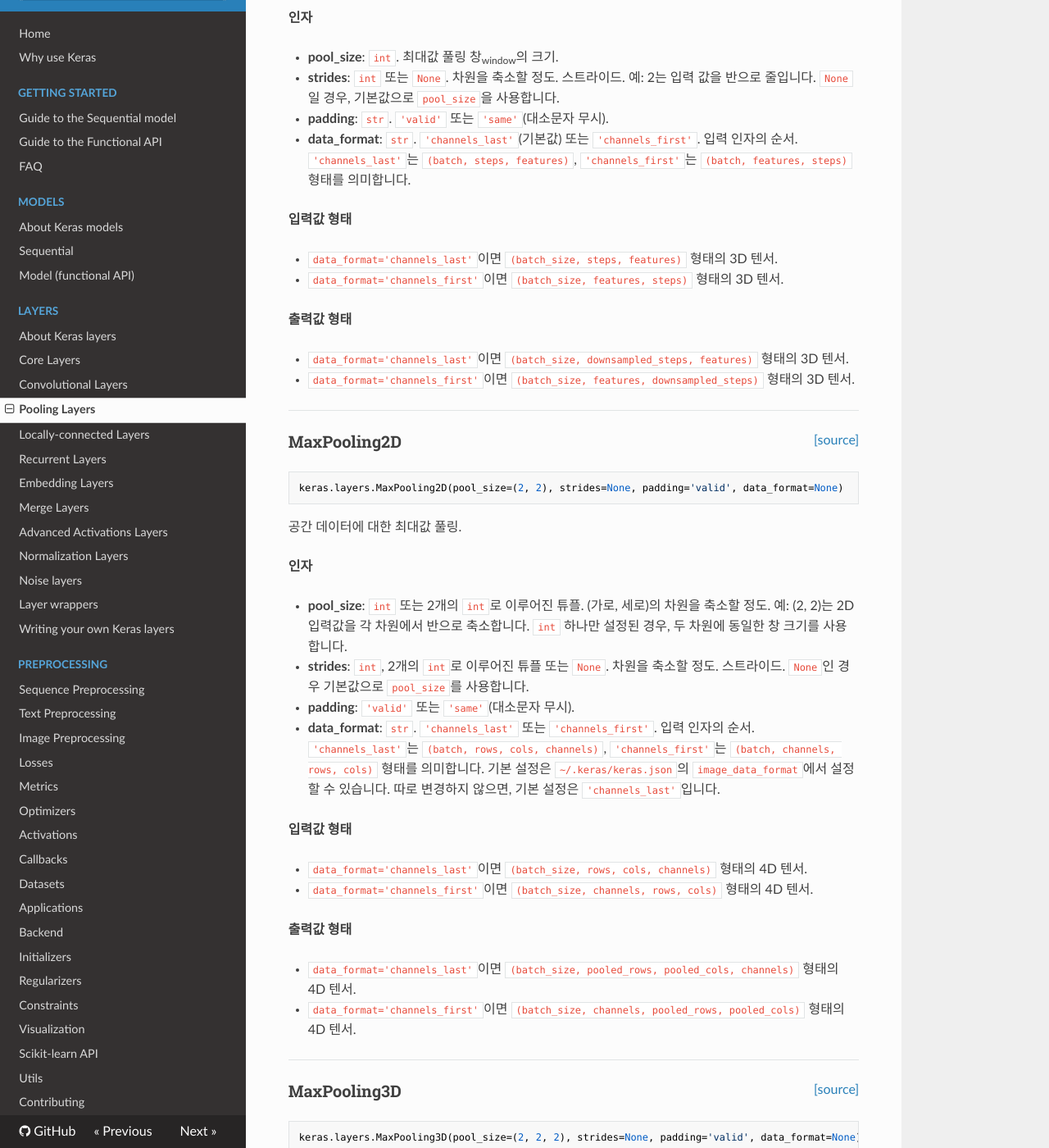
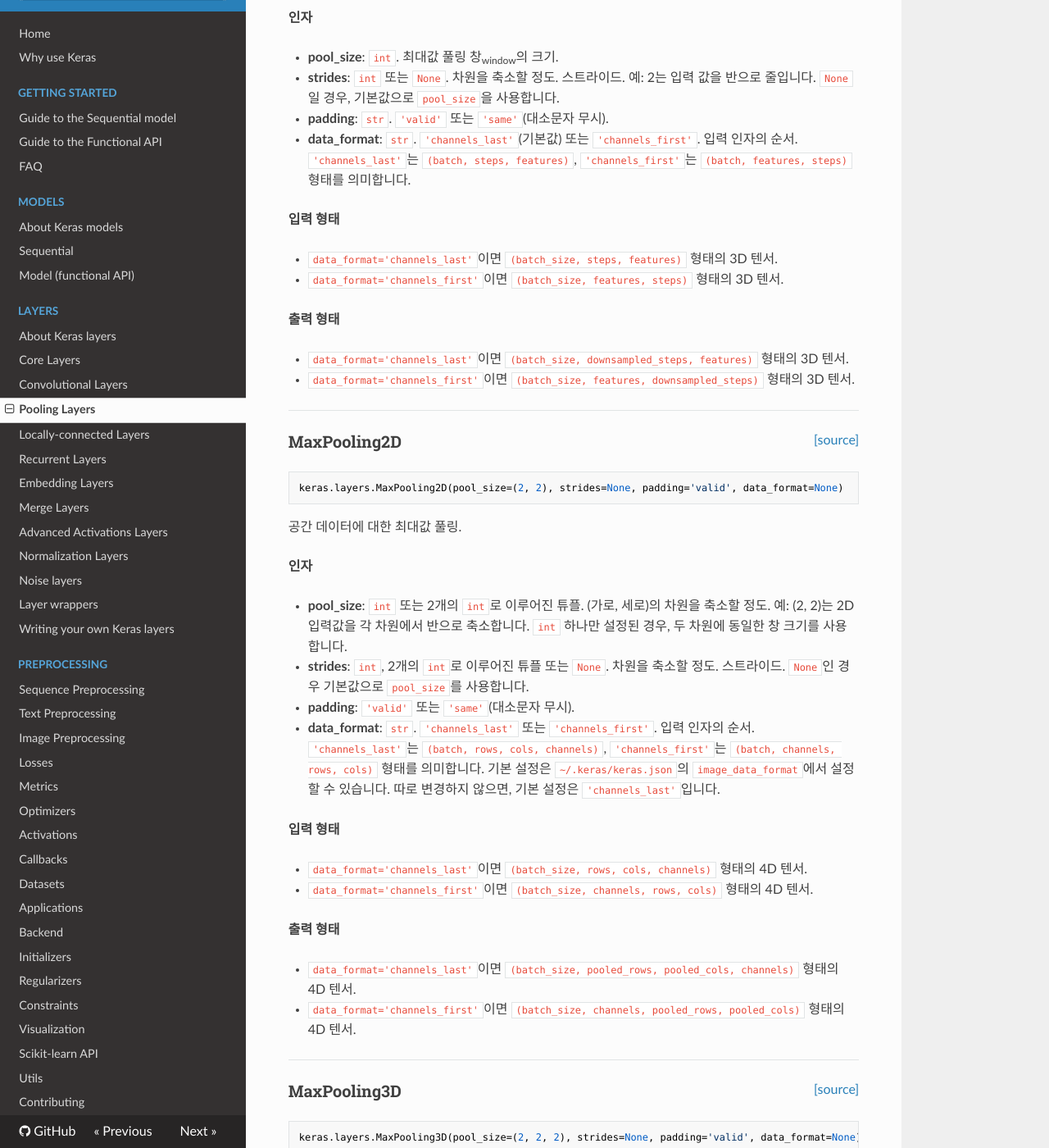
Before and after one commit to keras-team/keras-docs-ko, an MkDocs documentation site: the page built from sources/layers/pooling.md, in a window 1280 px wide and 1400 px high, scrolled down 243 px. Shown: the whole window at 82% size. Built offline with MkDocs 1.6.1, drawn with Linux system fonts in a browser that asks for light colours; nearby versions of some CDN libraries; some of the changed text lies outside the part shown.

Commit message:
Minor Changes
입력값 형태, 출력값 형태 -> 입력 형태, 출력 형태

```diff
--- a/sources/layers/pooling.md
+++ b/sources/layers/pooling.md
@@ -18,7 +18,7 @@ __인자__
     입력 인자의 순서.
     `'channels_last'`는 `(batch, steps, features)`, `'channels_first'`는 `(batch, features, steps)` 형태를 의미합니다.
 
-__입력값 형태__
+__입력 형태__
 
 - `data_format='channels_last'`이면
     `(batch_size, steps, features)`
@@ -27,7 +27,7 @@ __입력값 형태__
     `(batch_size, features, steps)`
     형태의 3D 텐서.
 
-__출력값 형태__
+__출력 형태__
 
 - `data_format='channels_last'`이면
     `(batch_size, downsampled_steps, features)`
@@ -65,7 +65,7 @@ __인자__
     `image_data_format`에서 설정할 수 있습니다.
     따로 변경하지 않으면, 기본 설정은 `'channels_last'`입니다.
 
-__입력값 형태__
+__입력 형태__
 
 - `data_format='channels_last'`이면
     `(batch_size, rows, cols, channels)`
@@ -74,7 +74,7 @@ __입력값 형태__
     `(batch_size, channels, rows, cols)`
     형태의 4D 텐서.
 
-__출력값 형태__
+__출력 형태__
 
 - `data_format='channels_last'`이면
     `(batch_size, pooled_rows, pooled_cols, channels)`
@@ -114,7 +114,7 @@ __인자__
     `image_data_format`에서 설정할 수 있습니다.
     따로 변경하지 않으면, 기본 설정은 `'channels_last'`입니다.
 
-__입력값 형태__
+__입력 형태__
 
 - `data_format='channels_last'`이면
     `(batch_size, spatial_dim1, spatial_dim2, spatial_dim3, channels)`
@@ -123,7 +123,7 @@ __입력값 형태__
     `(batch_size, channels, spatial_dim1, spatial_dim2, spatial_dim3)`
     형태의 5D 텐서.
 
-__출력값 형태__
+__출력 형태__
 
 - `data_format='channels_last'`이면
     `(batch_size, pooled_dim1, pooled_dim2, pooled_dim3, channels)`
@@ -156,7 +156,7 @@ __인자__
     `'channels_last'`는 `(batch, steps, features)`, `'channels_first'`는
     `(batch, features, steps)` 형태를 의미합니다.
 
-__입력값 형태__
+__입력 형태__
 
 - `data_format='channels_last'`이면
     `(batch_size, steps, features)`
@@ -165,7 +165,7 @@ __입력값 형태__
     `(batch_size, features, steps)`
     형태의 3D 텐서.
 
-__출력값 형태__
+__출력 형태__
 
 - `data_format='channels_last'`이면
     `(batch_size, downsampled_steps, features)`
@@ -202,7 +202,7 @@ __인자__
     `image_data_format`에서 설정할 수 있습니다.
     따로 변경하지 않으면, 기본 설정은 `'channels_last'`입니다.
 
-__입력값 형태__
+__입력 형태__
 
 - `data_format='channels_last'`이면
     `(batch_size, rows, cols, channels)`
@@ -211,7 +211,7 @@ __입력값 형태__
     `(batch_size, channels, rows, cols)`
     형태의 4D 텐서.
 
-__출력값 형태__
+__출력 형태__
 
 - `data_format='channels_last'`이면
     `(batch_size, pooled_rows, pooled_cols, channels)`
@@ -251,7 +251,7 @@ __인자__
     `image_data_format`에서 설정할 수 있습니다.
     따로 변경하지 않으면, 기본 설정은 `'channels_last'`입니다.
 
-__입력값 형태__
+__입력 형태__
 
 - `data_format='channels_last'`이면
     `(batch_size, spatial_dim1, spatial_dim2, spatial_dim3, channels)`
@@ -260,7 +260,7 @@ __입력값 형태__
     `(batch_size, channels, spatial_dim1, spatial_dim2, spatial_dim3)`
     형태의 5D 텐서.
 
-__출력값 형태__
+__출력 형태__
 
 - `data_format='channels_last'`이면
     `(batch_size, pooled_dim1, pooled_dim2, pooled_dim3, channels)`
@@ -288,7 +288,7 @@ __인자__
     `'channels_last'`는 `(batch, steps, features)`, `'channels_first'`는
     `(batch, features, steps)` 형태를 의미합니다.
 
-__입력값 형태__
+__입력 형태__
 
 - `data_format='channels_last'`이면
     `(batch_size, steps, features)`
@@ -297,7 +297,7 @@ __입력값 형태__
     `(batch_size, features, steps)`
     형태의 3D 텐서.
 
-__출력값 형태__
+__출력 형태__
 
 `(batch_size, features)`
 형태의 2D 텐서.
@@ -321,7 +321,7 @@ __인자__
     `'channels_last'`는 `(batch, steps, features)`, `'channels_first'`는
     `(batch, features, steps)` 형태를 의미합니다.
 
-__입력값 형태__
+__입력 형태__
 
 - `data_format='channels_last'`이면
     `(batch_size, steps, features)`
@@ -330,7 +330,7 @@ __입력값 형태__
     `(batch_size, features, steps)`
     형태의 3D 텐서.
 
-__출력값 형태__
+__출력 형태__
 
 `(batch_size, features)`
 형태의 2D 텐서.
@@ -357,7 +357,7 @@ __인자__
     `image_data_format`에서 설정할 수 있습니다.
     따로 변경하지 않으면, 기본 설정은 `'channels_last'`입니다.
 
-__입력값 형태__
+__입력 형태__
 
 - `data_format='channels_last'`이면
     `(batch_size, rows, cols, channels)`
@@ -366,7 +366,7 @@ __입력값 형태__
     `(batch_size, channels, rows, cols)`
     형태의 4D 텐서.
 
-__출력값 형태__
+__출력 형태__
 
 `(batch_size, channels)`
 형태의 2D 텐서.
@@ -393,7 +393,7 @@ __인자__
     `image_data_format`에서 설정할 수 있습니다.
     따로 변경하지 않으면, 기본 설정은 `'channels_last'`입니다.
 
-__입력값 형태__
+__입력 형태__
 
 - `data_format='channels_last'`이면
     `(batch_size, rows, cols, channels)`
@@ -402,7 +402,7 @@ __입력값 형태__
     `(batch_size, channels, rows, cols)`
     형태의 4D 텐서.
 
-__출력값 형태__
+__출력 형태__
 
 `(batch_size, channels)`
 형태의 2D 텐서.
@@ -431,7 +431,7 @@ __인자__
     `image_data_format`에서 설정할 수 있습니다.
     따로 변경하지 않으면, 기본 설정은 `'channels_last'`입니다.
 
-__입력값 형태__
+__입력 형태__
 
 - `data_format='channels_last'`이면
     `(batch_size, spatial_dim1, spatial_dim2, spatial_dim3, channels)`
@@ -440,7 +440,7 @@ __입력값 형태__
     `(batch_size, channels, spatial_dim1, spatial_dim2, spatial_dim3)`
     형태의 5D 텐서.
 
-__출력값 형태__
+__출력 형태__
 
 `(batch_size, channels)`
 형태의 2D 텐서.
@@ -468,7 +468,7 @@ __인자__
     `image_data_format`에서 설정할 수 있습니다.
     따로 변경하지 않으면, 기본 설정은 `'channels_last'`입니다.
 
-__입력값 형태__
+__입력 형태__
 
 - `data_format='channels_last'`이면
     `(batch_size, spatial_dim1, spatial_dim2, spatial_dim3, channels)`
@@ -477,7 +477,7 @@ __입력값 형태__
     `(batch_size, channels, spatial_dim1, spatial_dim2, spatial_dim3)`
     형태의 5D 텐서.
 
-__출력값 형태__
+__출력 형태__
 
 `(batch_size, channels)`
 형태의 2D 텐서.
```
